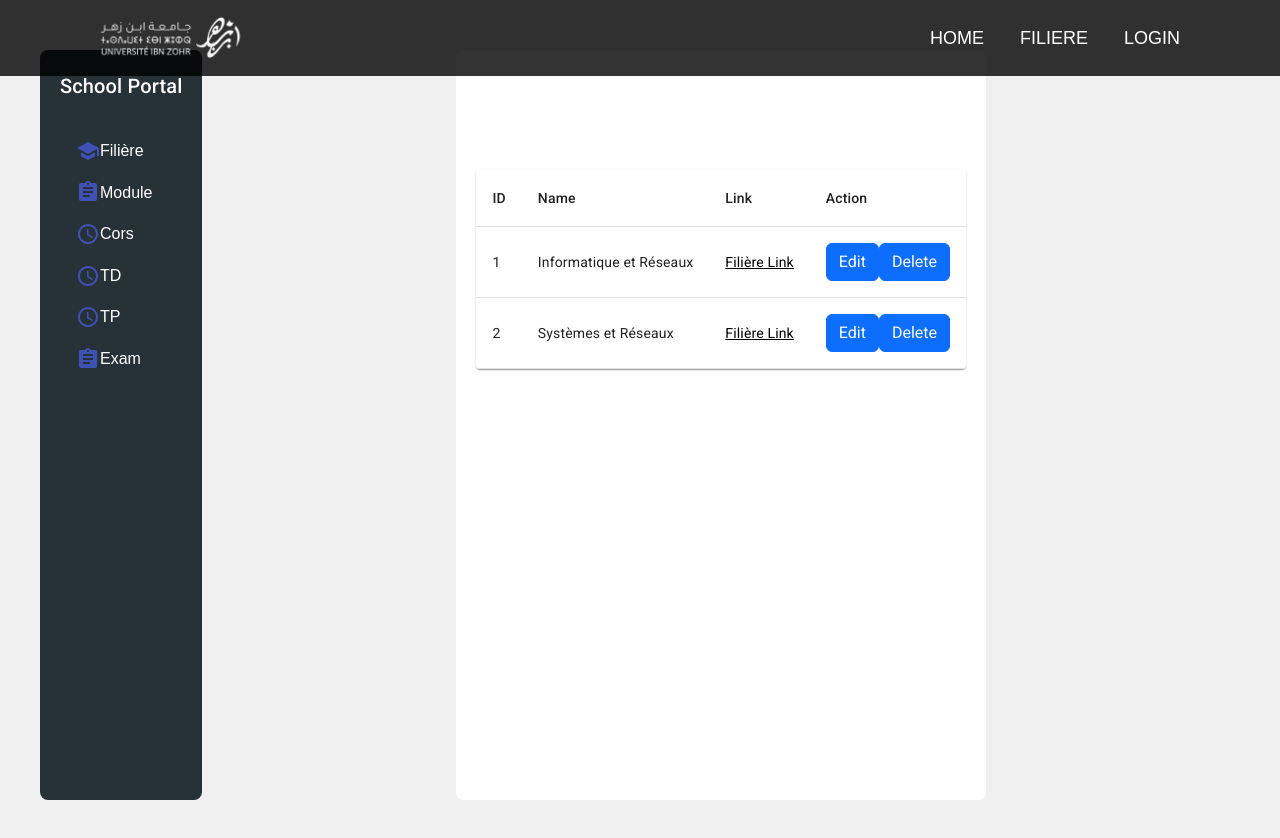
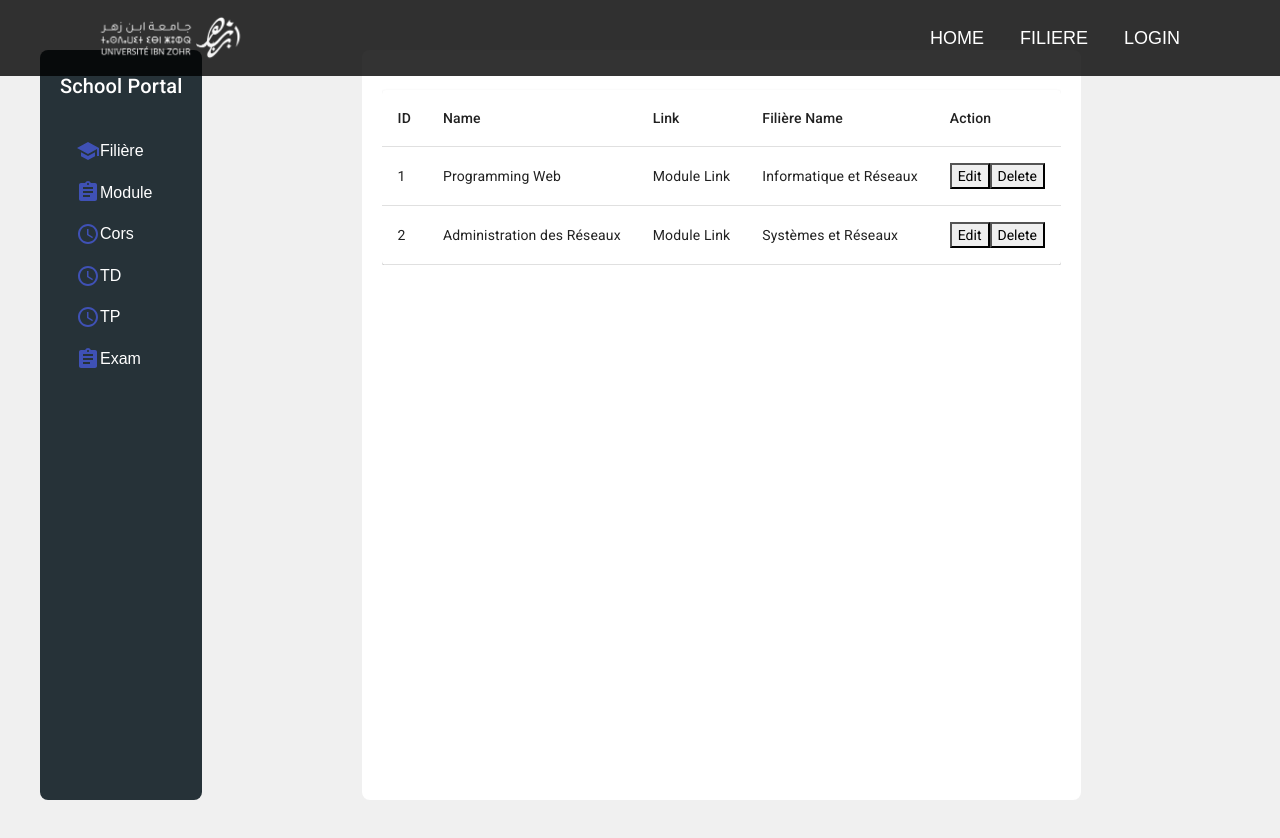
Before and after one commit to ysf-RAMI/frontend, a React (Vite) app: page /prof in a window 1280 px wide. Shown: the top 838 px of the page. Built offline with nearby package versions, Linux system fonts and the light colour scheme.

Commit message:
prof section 2

```diff
--- a/src/Pages/Prof.jsx
+++ b/src/Pages/Prof.jsx
@@ -1,15 +1,16 @@
-import { Box, Grid2, List, ListItem, Container, Typography } from "@mui/material";
-import { Edit, Delete, Home, School, Assignment, AccessTime } from "@mui/icons-material";
-import "../styles/Prof.css";
-import CorsTable from "../Components/ProfElement/CorsTable";
-import FiliereTable from "../Components/ProfElement/FillierTable";
-import ModuleTable from "../Components/ProfElement/ModuleTable";
-import TDTable from "../Components/ProfElement/TDTable";
-import TPTable from "../Components/ProfElement/TPTable";
-import ExamTable from "../Components/ProfElement/ExamTable";
+import {
+  Box,
+  Grid2,
+  List,
+  ListItem,
+  Container,
+  Typography,
+} from "@mui/material";
+import { School, Assignment, AccessTime } from "@mui/icons-material";
+import DynamicTable from "../Components/ProfElement/DynamicTable"; // import the new generic table
 import { useState } from "react";
-import { ToastContainer, toast } from 'react-toastify';
-import 'react-toastify/dist/ReactToastify.css';
+import { ToastContainer, toast } from "react-toastify";
+import "react-toastify/dist/ReactToastify.css";
 
 const Prof = () => {
   const [open, setOpen] = useState({
@@ -35,6 +36,89 @@ const Prof = () => {
     toast.success(message, {
       position: toast.POSITION.BOTTOM_RIGHT,
     });
+  };
+
+  // Sample data for each section
+  const data = {
+    filiere: [
+      {
+        id: 1,
+        name: "Programming Web",
+        link: "Module Link",
+        filiereName: "Informatique et Réseaux",
+      },
+      {
+        id: 2,
+        name: "Administration des Réseaux",
+        link: "Module Link",
+        filiereName: "Systèmes et Réseaux",
+      },
+    ],
+    module: [
+      {
+        id: 1,
+        name: "Database Systems",
+        link: "Module Link",
+        moduleName: "Informatique et Réseaux",
+      },
+      {
+        id: 2,
+        name: "Web Development",
+        link: "Module Link",
+        moduleName: "Systèmes et Réseaux",
+      },
+    ],
+    cors: [
+      {
+        id: 1,
+        name: "Web Security",
+        link: "Cors Link",
+        corsName: "Network Security",
+      },
+      {
+        id: 2,
+        name: "Routing Protocols",
+        link: "Cors Link",
+        corsName: "Advanced Networking",
+      },
+    ],
+    td: [
+      {
+        id: 1,
+        name: "Web Development TD",
+        link: "TD Link",
+        tdName: "Front-end Techniques",
+      },
+      {
+        id: 2,
+        name: "Database TD",
+        link: "TD Link",
+        tdName: "Database Design",
+      },
+    ],
+    tp: [
+      {
+        id: 1,
+        name: "Networking TP",
+        link: "TP Link",
+        tpName: "IP Configuration",
+      },
+      { id: 2, name: "Web TP", link: "TP Link", tpName: "Web Server Setup" },
+    ],
+    exam: [
+      {
+        id: 1,
+        name: "Final Exam",
+        link: "Exam Link",
+        examName: "Web Development",
+      },
+      {
+        id: 2,
+        name: "Mid-Term Exam",
+        link: "Exam Link",
+        examName: "Database Systems",
+      },
+    ],
   };
 
   return (
@@ -100,12 +184,21 @@ const Prof = () => {
           overflowY: "auto",
         }}
       >
-        {open.filiere && <FiliereTable open={open.filiere} />}
-        {open.module && <ModuleTable open={open.module} />}
-        {open.cors && <CorsTable open={open.cors} />}
-        {open.td && <TDTable open={open.td} />}
-        {open.tp && <TPTable open={open.tp} />}
-        {open.exam && <ExamTable open={open.exam} />}
+        <Box
+          style={{
+            width: "100%",
+            overflowX: "auto", // prevents horizontal scroll for large tables
+          }}
+        >
+          {open.filiere && (
+            <DynamicTable section="filiere" data={data.filiere} />
+          )}
+          {open.module && <DynamicTable section="module" data={data.module} />}
+          {open.cors && <DynamicTable section="cors" data={data.cors} />}
+          {open.td && <DynamicTable section="td" data={data.td} />}
+          {open.tp && <DynamicTable section="tp" data={data.tp} />}
+          {open.exam && <DynamicTable section="exam" data={data.exam} />}
+        </Box>
       </Grid2>
 
       <ToastContainer />
```
